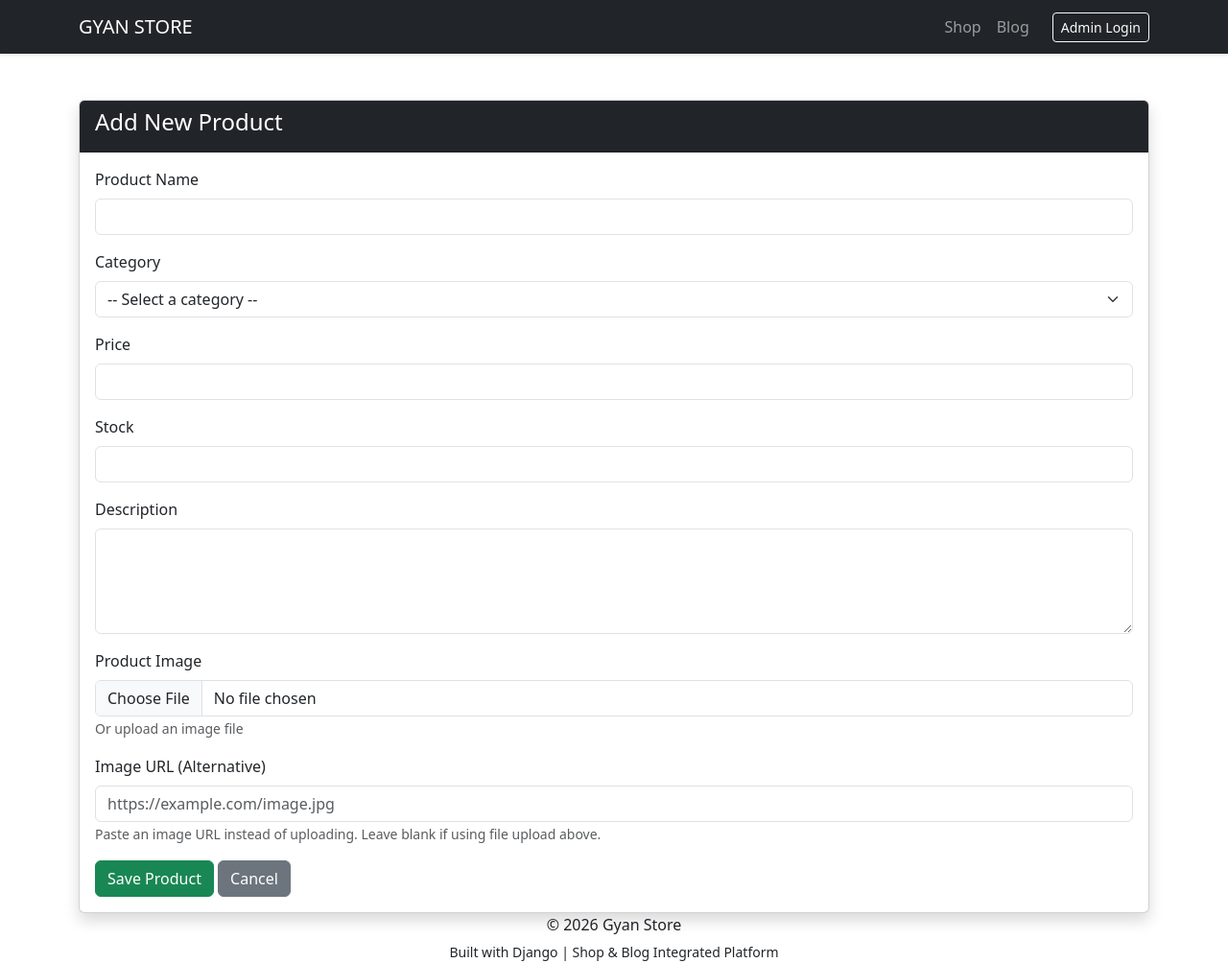
After one commit to iotiangyanu/GyanStore, a Django app: page /seller/add_product/ in a window 1280 px wide. The commit adds this page. Shown: the whole page at 96% size. Run offline with Django 5.2, Linux system fonts and the light colour scheme; some libraries are stand-ins or nearby versions.

Commit message:
update all

```diff
--- a/GyanStore/settings.py
+++ b/GyanStore/settings.py
@@ -38,6 +38,7 @@ INSTALLED_APPS = [
     'django.contrib.sessions',
     'django.contrib.messages',
     'django.contrib.staticfiles',
+    'seller',
     'blog',
 ]
 
@@ -54,7 +55,9 @@ MIDDLEWARE = [
 ROOT_URLCONF = 'GyanStore.urls'
 
 TEMPLATES = [
+
     {
+        'DIRS': [BASE_DIR / 'templates'],
         'BACKEND': 'django.template.backends.django.DjangoTemplates',
         'DIRS': ['templates'],
         'APP_DIRS': True,
--- a/GyanStore/urls.py
+++ b/GyanStore/urls.py
@@ -24,6 +24,7 @@ urlpatterns = [
     path('admin/', admin.site.urls),
     path('shop/',include('shop.urls')),
     path('blog/',include('blog.urls')),
+    path('seller/', include('seller.urls')),
     path('',views.index, name='index'),
 ]
 
--- /dev/null
+++ b/seller/templates/add_product.html
@@ -0,0 +1,140 @@
+<!DOCTYPE html>
+<html lang="en">
+<head>
+    <meta charset="UTF-8">
+    <meta name="viewport" content="width=device-width, initial-scale=1.0">
+    <title>Add product</title>
+    <link href="https://cdn.jsdelivr.net/npm/bootstrap@5.3.2/dist/css/bootstrap.min.css" rel="stylesheet">
+    <link href="https://cdn.jsdelivr.net/npm/bootstrap-icons@1.11.3/font/bootstrap-icons.css" rel="stylesheet">
+</head>
+<body>
+{% load static %}
+
+<!-- NAVBAR -->
+<nav class="navbar navbar-expand-lg navbar-dark bg-dark shadow-sm">
+    <div class="container">
+        <a class="navbar-brand" href="/">GYAN STORE</a>
+        <button class="navbar-toggler" type="button" data-bs-toggle="collapse" data-bs-target="#navbarNav">
+            <span class="navbar-toggler-icon"></span>
+        </button>
+        <div class="collapse navbar-collapse" id="navbarNav">
+            <ul class="navbar-nav ms-auto align-items-center">
+                <li class="nav-item"><a class="nav-link" href="/shop/">Shop</a></li>
+                <li class="nav-item"><a class="nav-link" href="/blog/">Blog</a></li>
+                <li class="nav-item"><a class="btn btn-outline-light ms-3 btn-sm" href="/admin/">Admin Login</a></li>
+            </ul>
+        </div>
+    </div>
+</nav>
+
+<!-- PAGE BANNER -->
+<div class="container mt-5">
+    <div class="card shadow">
+        <div class="card-header bg-dark text-white">
+            <h4>Add New Product</h4>
+        </div>
+        <div class="card-body">
+            <form method="POST" enctype="multipart/form-data"> {% csrf_token %}
+
+                <div class="mb-3">
+                    <label class="form-label">Product Name</label>
+                    <input type="text" name="name" class="form-control" required>
+                </div>
+
+                <div class="mb-3">
+                    <label class="form-label">Category</label>
+                    <select name="category" class="form-select" id="categorySelect" onchange="toggleCustomCategory()">
+                        <option value="">-- Select a category --</option>
+                        {% for category in categories %}
+                            <option value="{{ category.name }}">{{ category.name }}</option>
+                        {% endfor %}
+                        <option value="custom">-- Add New Category --</option>
+                    </select>
+                    <input type="text" name="custom_category" class="form-control mt-2" id="customCategoryInput" placeholder="Enter new category name" style="display: none;">
+                </div>
+
+                <div class="mb-3">
+                    <label class="form-label">Price</label>
+                    <input type="number" step="0.01" name="price" class="form-control" required>
+                </div>
+
+                <div class="mb-3">
+                    <label class="form-label">Stock</label>
+                    <input type="number" name="stock" class="form-control" required>
+                </div>
+
+                <div class="mb-3">
+                    <label class="form-label">Description</label>
+                    <textarea name="description" class="form-control" rows="4"></textarea>
+                </div>
+
+                <div class="mb-3">
+                    <label class="form-label">Product Image</label>
+                    <input type="file" name="image" class="form-control">
+                    <small class="text-muted">Or upload an image file</small>
+                </div>
+
+                <div class="mb-3">
+                    <label class="form-label">Image URL (Alternative)</label>
+                    <input type="url" name="image_url" class="form-control" placeholder="https://example.com/image.jpg">
+                    <small class="text-muted">Paste an image URL instead of uploading. Leave blank if using file upload above.</small>
+                </div>
+
+                <button type="submit" class="btn btn-success">
+                    Save Product
+                </button>
+
+                <button type="button" onclick="history.back()" class="btn btn-secondary">
+                    Cancel
+                </button>
+            </form>
+        </div>
+    </div>
+</div>
+
+<!-- FOOTER -->
+<footer>
+    <div class="container text-center">
+        <p class="mb-1">&copy; 2026 Gyan Store</p>
+        <small>Built with Django | Shop & Blog Integrated Platform</small>
+    </div>
+</footer>
+
+<script src="https://cdn.jsdelivr.net/npm/bootstrap@5.3.2/dist/js/bootstrap.bundle.min.js"></script>
+<script>
+function toggleCustomCategory() {
+    const selectValue = document.getElementById('categorySelect').value;
+    const customInput = document.getElementById('customCategoryInput');
+    const categorySelect = document.getElementById('categorySelect');
+
+    if (selectValue === 'custom') {
+        customInput.style.display = 'block';
+        customInput.required = true;
+        categorySelect.name = '';
+    } else {
+        customInput.style.display = 'none';
+        customInput.required = false;
+        customInput.value = '';
+        categorySelect.name = 'category';
+    }
+}
+
+// Form submission validation
+document.querySelector('form').addEventListener('submit', function(e) {
+    const selectValue = document.getElementById('categorySelect').value;
+    const customInput = document.getElementById('customCategoryInput').value.trim();
+
+    if (selectValue === 'custom' && !customInput) {
+        e.preventDefault();
+        alert('Please enter a category name');
+        return false;
+    }
+
+    if (selectValue === 'custom') {
+        document.getElementById('customCategoryInput').name = 'category';
+    }
+});
+</script>
+
+</body>
+</html>
--- /dev/null
+++ b/seller/urls.py
@@ -0,0 +1,10 @@
+from django.urls import path
+from . import views
+
+urlpatterns = [
+    path('', views.seller_home, name='seller_home'),
+    path('dashboard/', views.seller_home, name='seller_home'),
+    path('add_product/', views.add_product, name='add_product'),
+    path('edit_product/', views.add_product, name='edit_product'),
+
+]
--- a/seller/views.py
+++ b/seller/views.py
@@ -1,3 +1,11 @@
 from django.shortcuts import render
+from django.http import HttpResponse
+# Create your views here.
+def seller_home(request):
+    return render(request, 'dashboard.html')
 
-# Create your views here.
+def add_product(request):
+    return render(request, 'add_product.html')
+
+def edit_product(request):
+    return render(request, 'edit_product.html')
```
Also changed, not shown: seller/templates/dashboard.html (added, +105 -0 lines), seller/templates/edit_product.html (added, +162 -0 lines), templates/index.html (+7 -1 lines).
